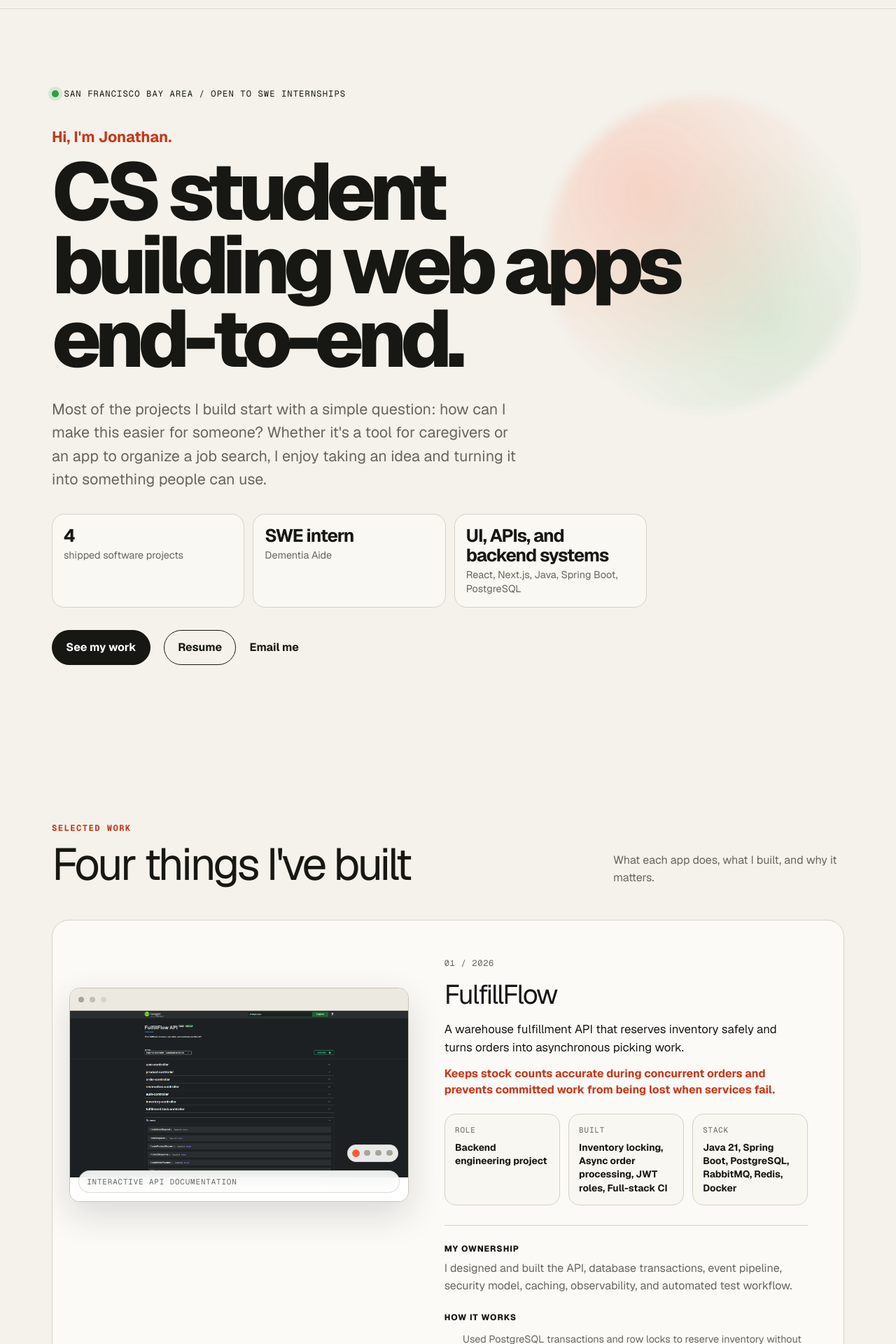
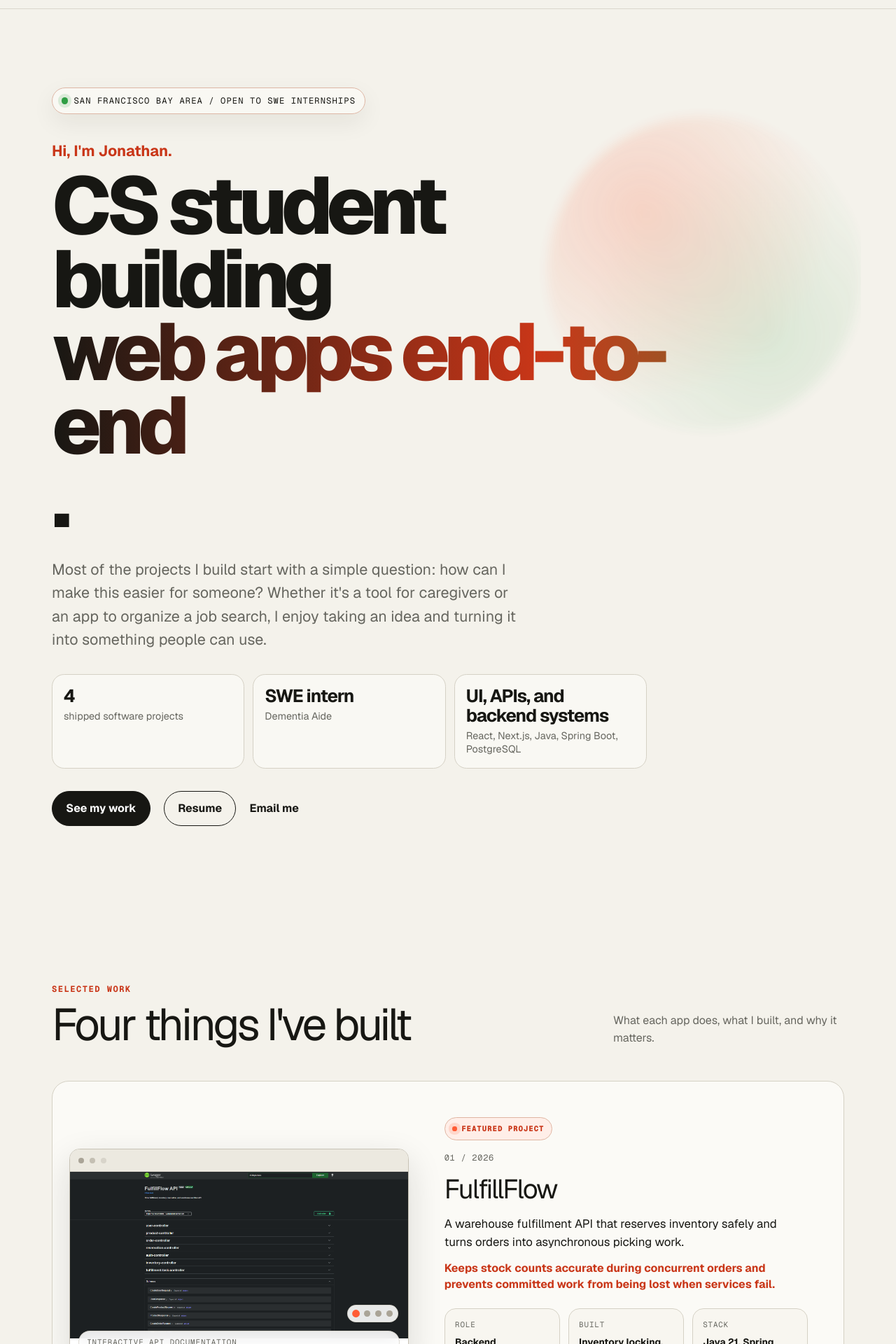
Before and after one commit to jonathanphuung/portfolio, a Next.js app: page / in a window 1280 px wide. Shown: the part 60-1980 px from the top of the page at 70% size. Built offline with nearby package versions, Linux system fonts and the light colour scheme.

Commit message:
add Magic UI inspired portfolio polish

```diff
--- a/src/app/globals.css
+++ b/src/app/globals.css
@@ -8,12 +8,19 @@
   --line: #d5d1c5;
   --accent: #ff5c35;
   --accent-dark: #c93618;
+  --glow: #ffd7c8;
   --scroll-progress: 0;
 }
 
 @theme inline {
   --font-sans: "Geist", "Geist Fallback", ui-sans-serif, system-ui, sans-serif;
   --font-mono: "Geist Mono", "Geist Mono Fallback", ui-monospace, monospace;
+}
+
+@property --beam-angle {
+  syntax: "<angle>";
+  inherits: false;
+  initial-value: 0deg;
 }
 
 * { box-sizing: border-box; }
@@ -197,14 +204,35 @@ a { color: inherit; }
 }
 
 .availability {
+  position: relative;
   display: inline-flex;
   align-items: center;
   gap: .5rem;
   margin-bottom: 2.25rem;
+  border: 1px solid color-mix(in srgb, var(--accent) 22%, var(--line));
+  border-radius: 999px;
+  padding: .55rem .8rem;
+  background:
+    linear-gradient(110deg, color-mix(in srgb, white 50%, transparent), transparent 45%),
+    color-mix(in srgb, var(--card) 76%, transparent);
+  background-size: 240% 100%, auto;
   font-family: var(--font-geist-mono), monospace;
   font-size: .76rem;
   text-transform: uppercase;
   letter-spacing: .09em;
+  overflow: hidden;
+  box-shadow: 0 12px 34px color-mix(in srgb, var(--ink) 7%, transparent);
+  animation: badge-shimmer 4.8s ease-in-out infinite;
+}
+
+.availability::after {
+  content: "";
+  position: absolute;
+  inset: 0;
+  background: linear-gradient(100deg, transparent 20%, color-mix(in srgb, white 55%, transparent) 42%, transparent 62%);
+  transform: translateX(-120%);
+  animation: badge-sweep 5.4s ease-in-out infinite;
+  pointer-events: none;
 }
 
 .availability::before {
@@ -214,6 +242,16 @@ a { color: inherit; }
   border-radius: 50%;
   background: #2f9e44;
   box-shadow: 0 0 0 5px color-mix(in srgb, #2f9e44 15%, transparent);
+}
+
+@keyframes badge-shimmer {
+  0%, 100% { background-position: 0% 50%, 0 0; }
+  50% { background-position: 100% 50%, 0 0; }
+}
+
+@keyframes badge-sweep {
+  0%, 62% { transform: translateX(-120%); }
+  82%, 100% { transform: translateX(120%); }
 }
 
 .intro-label {
@@ -230,6 +268,23 @@ a { color: inherit; }
   line-height: .91;
   letter-spacing: -.075em;
   font-weight: 780;
+}
+
+.headline-gradient {
+  display: inline-block;
+  background:
+    linear-gradient(90deg, var(--ink), var(--accent-dark), #2f9e44, var(--ink)),
+    linear-gradient(90deg, transparent, color-mix(in srgb, white 70%, transparent), transparent);
+  background-size: 220% 100%, 180% 100%;
+  background-clip: text;
+  -webkit-background-clip: text;
+  color: transparent;
+  animation: headline-shimmer 7s ease-in-out infinite;
+}
+
+@keyframes headline-shimmer {
+  0%, 100% { background-position: 0% 50%, -120% 50%; }
+  50% { background-position: 100% 50%, 120% 50%; }
 }
 
 .hero-copy {
@@ -287,6 +342,7 @@ a { color: inherit; }
 }
 
 .button {
+  position: relative;
   display: inline-flex;
   align-items: center;
   justify-content: center;
@@ -297,13 +353,26 @@ a { color: inherit; }
   padding: .75rem 1.2rem;
   font-weight: 700;
   text-decoration: none;
+  overflow: hidden;
   transition: transform 180ms ease, background 160ms ease, box-shadow 180ms ease;
+}
+
+.button::after {
+  content: "";
+  position: absolute;
+  inset: -40% auto -40% -35%;
+  width: 2.6rem;
+  background: linear-gradient(90deg, transparent, color-mix(in srgb, white 45%, transparent), transparent);
+  transform: rotate(18deg) translateX(-160%);
+  transition: transform 640ms ease;
 }
 
 .button:hover {
   transform: translateY(-3px);
   box-shadow: 0 12px 24px color-mix(in srgb, var(--ink) 12%, transparent);
 }
+
+.button:hover::after { transform: rotate(18deg) translateX(520%); }
 .button-primary { background: var(--ink); color: white; }
 .button-primary:hover { background: var(--accent-dark); border-color: var(--accent-dark); }
 
@@ -347,6 +416,7 @@ a { color: inherit; }
 .project-list { display: grid; gap: 1.5rem; }
 
 .project {
+  position: relative;
   display: grid;
   grid-template-columns: minmax(0, .9fr) minmax(440px, 1.1fr);
   align-items: start;
@@ -358,10 +428,82 @@ a { color: inherit; }
   transition: transform 240ms ease, box-shadow 240ms ease, border-color 240ms ease;
 }
 
+.project::before {
+  content: "";
+  position: absolute;
+  inset: -1px;
+  z-index: 0;
+  border-radius: inherit;
+  background:
+    conic-gradient(
+      from var(--beam-angle, 0deg),
+      transparent 0deg,
+      transparent 58deg,
+      color-mix(in srgb, var(--accent) 72%, white) 78deg,
+      transparent 112deg,
+      transparent 360deg
+    );
+  opacity: 0;
+  transition: opacity 240ms ease;
+  pointer-events: none;
+}
+
+.project::after {
+  content: "";
+  position: absolute;
+  inset: 1px;
+  z-index: 0;
+  border-radius: calc(1.5rem - 1px);
+  background: var(--card);
+  pointer-events: none;
+}
+
+.project > * {
+  position: relative;
+  z-index: 1;
+}
+
+.project-featured::before,
+.project:hover::before {
+  opacity: 1;
+  animation: border-beam 5.5s linear infinite;
+}
+
+@keyframes border-beam {
+  from { --beam-angle: 0deg; }
+  to { --beam-angle: 360deg; }
+}
+
 .project:hover {
   border-color: color-mix(in srgb, var(--accent) 45%, var(--line));
   box-shadow: 0 24px 60px color-mix(in srgb, var(--ink) 10%, transparent);
   transform: translateY(-3px);
+}
+
+.featured-badge {
+  display: inline-flex;
+  align-items: center;
+  gap: .4rem;
+  margin-bottom: 1rem;
+  border: 1px solid color-mix(in srgb, var(--accent) 24%, var(--line));
+  border-radius: 999px;
+  padding: .45rem .65rem;
+  background: color-mix(in srgb, var(--glow) 42%, white);
+  color: var(--accent-dark);
+  font-family: var(--font-geist-mono), monospace;
+  font-size: .68rem;
+  font-weight: 750;
+  letter-spacing: .08em;
+  text-transform: uppercase;
+}
+
+.featured-badge::before {
+  content: "";
+  width: .42rem;
+  height: .42rem;
+  border-radius: 50%;
+  background: var(--accent);
+  box-shadow: 0 0 0 .32rem color-mix(in srgb, var(--accent) 16%, transparent);
 }
 
 .project-image-wrap {
@@ -665,6 +807,63 @@ a { color: inherit; }
 .skill-list-large { max-width: 850px; margin-top: 2rem; }
 .skill-list-large li { padding: .65rem 1rem; font-size: .9rem; background: var(--card); }
 
+.skills-marquee {
+  position: relative;
+  width: min(100%, 980px);
+  margin-top: 2rem;
+  overflow: hidden;
+  border: 1px solid var(--line);
+  border-radius: 999px;
+  background: color-mix(in srgb, var(--card) 82%, transparent);
+  box-shadow: inset 0 0 24px color-mix(in srgb, var(--ink) 5%, transparent);
+}
+
+.skills-marquee::before,
+.skills-marquee::after {
+  content: "";
+  position: absolute;
+  inset: 0 auto 0 0;
+  z-index: 1;
+  width: 8rem;
+  background: linear-gradient(90deg, var(--paper), transparent);
+  pointer-events: none;
+}
+
+.skills-marquee::after {
+  inset: 0 0 0 auto;
+  background: linear-gradient(270deg, var(--paper), transparent);
+}
+
+.skills-marquee-track {
+  display: flex;
+  width: max-content;
+  gap: .75rem;
+  padding: .75rem;
+  animation: skills-marquee 24s linear infinite;
+}
+
+.skills-marquee span {
+  display: inline-flex;
+  align-items: center;
+  border: 1px solid color-mix(in srgb, var(--line) 75%, transparent);
+  border-radius: 999px;
+  padding: .55rem .8rem;
+  background: white;
+  font-family: var(--font-geist-mono), monospace;
+  font-size: .78rem;
+  font-weight: 650;
+  white-space: nowrap;
+}
+
+.skills-marquee:hover .skills-marquee-track {
+  animation-play-state: paused;
+}
+
+@keyframes skills-marquee {
+  from { transform: translateX(0); }
+  to { transform: translateX(calc(-50% - .375rem)); }
+}
+
 .looking {
   display: grid;
   grid-template-columns: minmax(0, .9fr) minmax(280px, 1.1fr);
--- a/src/app/page.tsx
+++ b/src/app/page.tsx
@@ -10,7 +10,7 @@ export default function HomePage() {
         <div className="availability">San Francisco Bay Area / open to SWE internships</div>
         <p className="intro-label">Hi, I&apos;m Jonathan.</p>
         <h1 id="intro-heading">
-          CS student building web apps end-to-end.
+          CS student building <span className="headline-gradient">web apps end-to-end</span>.
         </h1>
         <p className="hero-copy">
           Most of the projects I build start with a simple question: how can I make this easier for someone? Whether it&apos;s a tool for caregivers or an app to organize a job search, I enjoy taking an idea and turning it into something people can use.
@@ -53,7 +53,7 @@ export default function HomePage() {
 
         <div className="project-list">
           {PROJECTS.map((project, index) => (
-            <article className="project" key={project.title} data-reveal>
+            <article className={`project ${index === 0 ? "project-featured" : ""}`} key={project.title} data-reveal>
               <ProjectGallery
                 images={project.images ?? [{
                   src: project.image,
@@ -63,6 +63,7 @@ export default function HomePage() {
                 priority={index === 0}
               />
               <div className="project-copy">
+                {index === 0 && <div className="featured-badge">Featured project</div>}
                 <div className="project-number">0{index + 1} / {project.year}</div>
                 <h3>{project.title}</h3>
                 <p className="project-summary">{project.summary}</p>
@@ -163,6 +164,13 @@ export default function HomePage() {
       <section className="section-wrap skills" aria-labelledby="skills-heading" data-reveal>
         <p className="section-kicker">Tools I use</p>
         <h2 id="skills-heading">The short version</h2>
+        <div className="skills-marquee" aria-hidden="true">
+          <div className="skills-marquee-track">
+            {[...SKILLS, ...SKILLS].map((skill, index) => (
+              <span key={`${skill}-${index}`}>{skill}</span>
+            ))}
+          </div>
+        </div>
         <ul className="skill-list skill-list-large">
           {SKILLS.map((skill) => <li key={skill}>{skill}</li>)}
         </ul>
```
Also changed, not shown: 1 other file (tests, documents, lock files or other folders).
